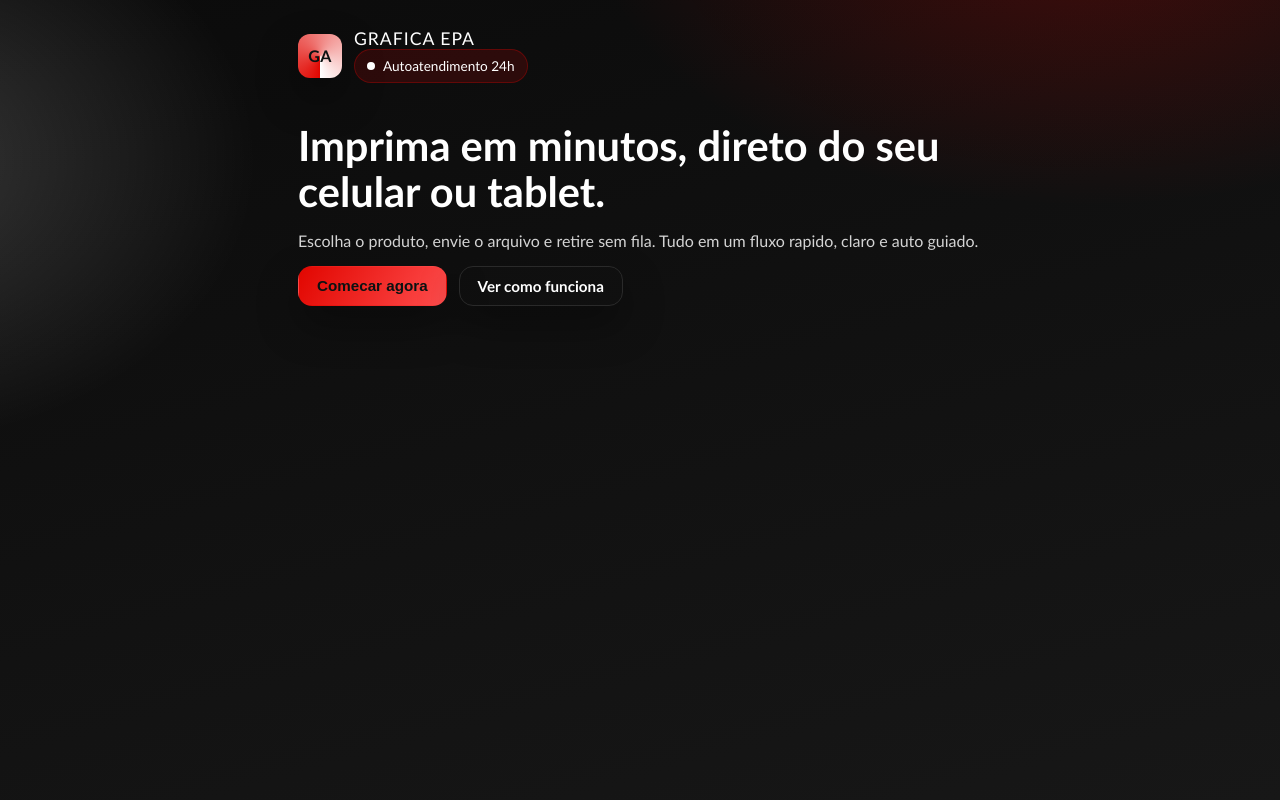
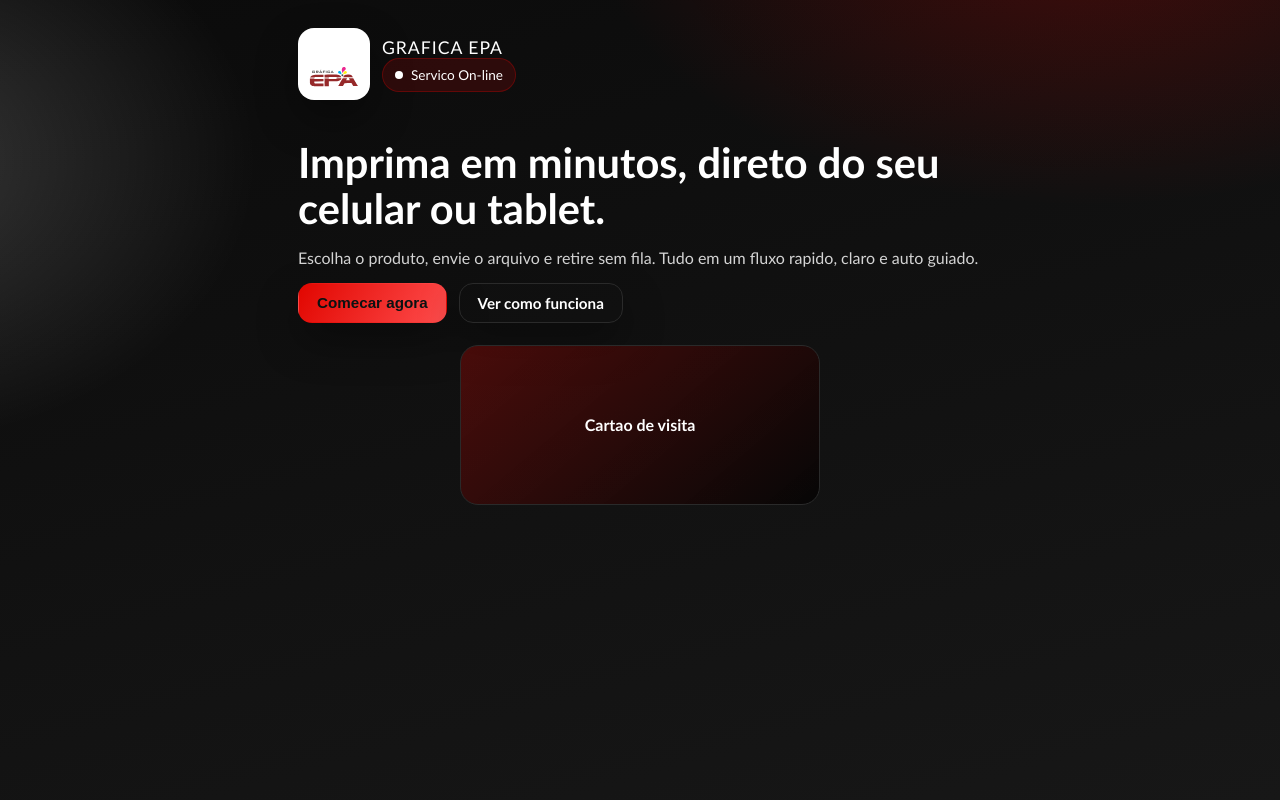
Before and after one commit to LipeCardoso007/Grafica-EPA, a PHP site: page / in a window 1280 px wide. Run offline with PHP 8.4, Linux system fonts and the light colour scheme.

Commit message:
Add files via upload

```diff
--- a/index.html
+++ b/index.html
@@ -9,10 +9,12 @@
 <body>
   <header>
     <div class="brand">
-      <div class="logo">GA</div>
+      <div class="logo">
+        <img src="IMGs/LOGO minimalista Grafica EPA.svg" alt="Grafica EPA" />
+      </div>
       <div>
         <div class="brand-title">Grafica EPA</div>
-        <div class="badge"><span class="pulse"></span> Autoatendimento 24h</div>
+        <div class="badge"><span class="pulse"></span> Servico On-line</div>
       </div>
     </div>
   </header>
@@ -23,6 +25,25 @@
     <div class="cta-row reveal delay-2">
       <button class="cta" type="button" id="flow-start">Comecar agora</button>
       <a class="cta secondary" href="#como">Ver como funciona</a>
+    </div>
+    <div class="carousel reveal delay-3">
+      <div class="carousel-track" aria-label="Carrossel de produtos">
+        <div class="carousel-item">
+          <span>Cartao de visita</span>
+        </div>
+        <div class="carousel-item">
+          <span>Panfleto</span>
+        </div>
+        <div class="carousel-item">
+          <span>Adesivo</span>
+        </div>
+        <div class="carousel-item">
+          <span>Banner</span>
+        </div>
+        <div class="carousel-item">
+          <span>Convite</span>
+        </div>
+      </div>
     </div>
   </section>
 
--- a/script.js
+++ b/script.js
@@ -177,4 +177,25 @@
       closeModal();
     }
   });
+
+  const carouselTrack = document.querySelector('.carousel-track');
+  if (carouselTrack) {
+    const items = Array.from(carouselTrack.children);
+    if (items.length) {
+      let index = 0;
+      items[0].classList.add('is-active');
+      setInterval(() => {
+        const current = items[index];
+        current.classList.add('is-exiting');
+        current.classList.remove('is-active');
+        index = (index + 1) % items.length;
+        const next = items[index];
+        next.classList.remove('is-exiting');
+        next.classList.add('is-active');
+        setTimeout(() => {
+          current.classList.remove('is-exiting');
+        }, 460);
+      }, 2600);
+    }
+  }
 })();
--- a/styles.css
+++ b/styles.css
@@ -23,6 +23,12 @@ body {
     radial-gradient(700px 520px at -10% 20%, rgba(255, 255, 255, 0.18), transparent 55%),
     linear-gradient(165deg, var(--bg), var(--bg-2));
   min-height: 100vh;
+  -webkit-tap-highlight-color: transparent;
+}
+
+a,
+button {
+  -webkit-tap-highlight-color: transparent;
 }
 
 header {
@@ -36,16 +42,24 @@ header {
 }
 
 .logo {
-  width: 44px;
-  height: 44px;
-  border-radius: 12px;
-  background: conic-gradient(from 180deg, var(--accent), var(--accent-2));
+  width: 72px;
+  height: 72px;
+  border-radius: 16px;
   display: grid;
   place-items: center;
-  color: #0b1212;
-  font-weight: 800;
-  letter-spacing: 0.5px;
+  background: #ffffff;
   box-shadow: var(--shadow);
+  overflow: hidden;
+}
+
+.logo img {
+  width: 100%;
+  height: 100%;
+  object-fit: contain;
+  display: block;
+  margin: auto;
+  transform: scale(1.06);
+  transform-origin: center;
 }
 
 .brand-title {
@@ -96,6 +110,54 @@ header {
   background: transparent;
   color: var(--ink);
   border-color: var(--stroke);
+}
+
+.carousel {
+  margin-top: 6px;
+}
+
+.carousel-track {
+  position: relative;
+  height: 160px;
+  overflow: hidden;
+  padding: 6px 0 8px;
+}
+
+.carousel-track::-webkit-scrollbar {
+  display: none;
+}
+
+.carousel-item {
+  position: absolute;
+  inset: 0;
+  margin: 0 auto;
+  width: 100%;
+  max-width: 360px;
+  height: 100%;
+  border-radius: 18px;
+  border: 1px solid var(--stroke);
+  background: linear-gradient(140deg, rgba(225, 6, 0, 0.28), rgba(0, 0, 0, 0.65));
+  display: grid;
+  place-items: center;
+  text-align: center;
+  padding: 18px;
+  opacity: 0;
+  transform: translateY(14px) scale(0.96);
+  transition: opacity 0.45s ease, transform 0.45s ease;
+}
+
+.carousel-item span {
+  font-weight: 700;
+}
+
+.carousel-item.is-active {
+  opacity: 1;
+  transform: translateY(0) scale(1);
+}
+
+.carousel-item.is-exiting {
+  opacity: 0;
+  transform: translateY(-14px) scale(0.96);
 }
 
 .hero-card {
@@ -434,8 +496,8 @@ body.modal-open {
   }
 
   .logo {
-    width: 40px;
-    height: 40px;
+    width: 64px;
+    height: 64px;
   }
 
   .brand-title {
```
Also changed, not shown: IMGs/LOGO minimalista Grafica EPA.svg (added).
